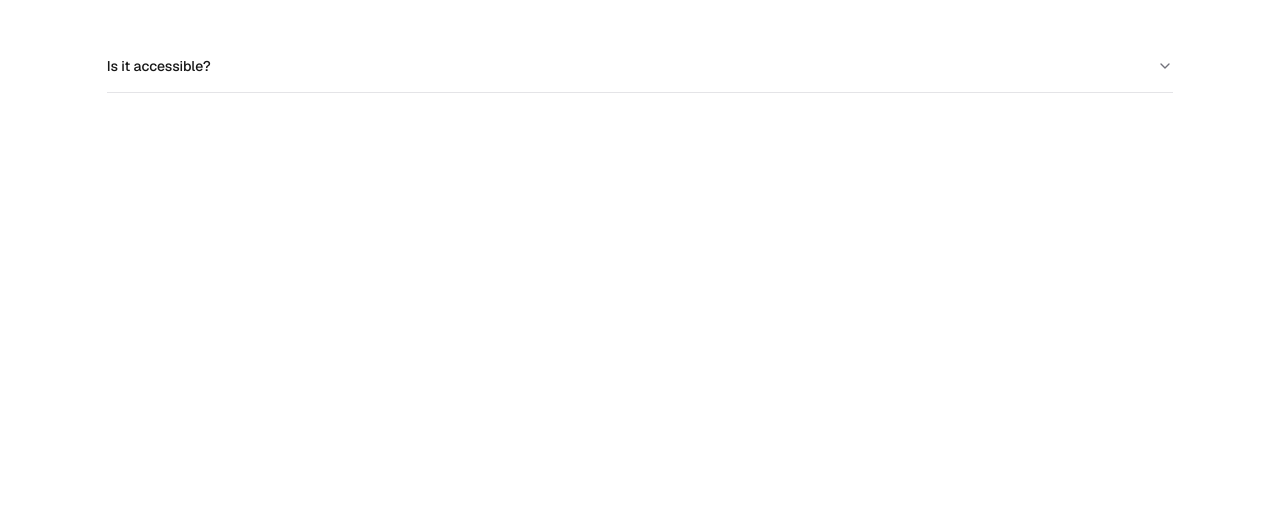
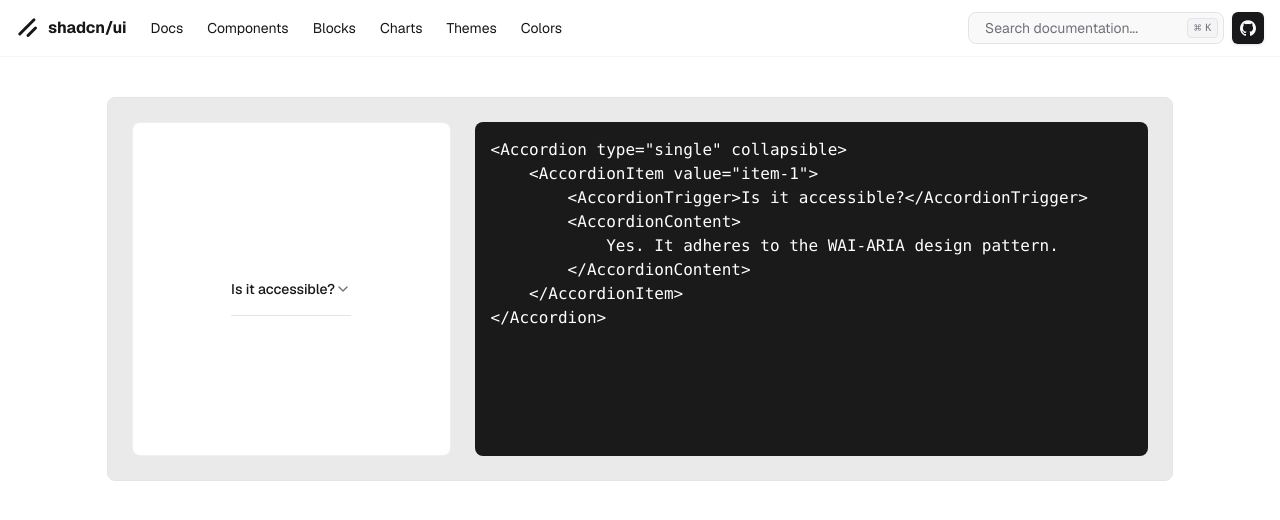
Before and after one commit to the-bipu/shadcn-components, a Next.js app: page /1/accordion in a window 1280 px wide. Shown: the top 520 px of the page. Built offline with nearby package versions, Linux system fonts and the light colour scheme; a web font is replaced by a local one.

Commit message:
Update accordion.tsx

```diff
--- a/pages/[components]/accordion.tsx
+++ b/pages/[components]/accordion.tsx
@@ -5,12 +5,30 @@ import {
     AccordionItem,
     AccordionTrigger,
 } from "@/components/ui/accordion"
+import Navbar from '@/components/common/navbar'
 
 const AccordionPage = () => {
+    const firstCode = `<Accordion type="single" collapsible>
+    <AccordionItem value="item-1">
+        <AccordionTrigger>Is it accessible?</AccordionTrigger>
+        <AccordionContent>
+            Yes. It adheres to the WAI-ARIA design pattern.
+        </AccordionContent>
+    </AccordionItem>
+</Accordion>
+    `;
+
     return (
-        <div className='flex flex-col items-center justify-center w-full h-screen'>
-            <div className='md:w-10/12 w-full h-full flex flex-col gap-4 my-10'>
-                <div>
+        <div className='flex flex-col items-center justify-center w-full h-full'>
+
+            <Navbar />
+
+            <div className='md:w-10/12 w-full h-full flex flex-col gap-4 mb-20'>
+
+                <div className='flex flex-row w-full h-96 border border-border rounded-lg mt-10 bg-[#eaeaea]'>
+                    <div className='md:w-1/3 w-full h-full flex items-center justify-center p-6 pr-3'>
+                        <div className='rounded-lg w-full h-full flex items-center justify-center border border-border/60 bg-white'>
+
                             <Accordion type="single" collapsible>
                                 <AccordionItem value="item-1">
                                     <AccordionTrigger>Is it accessible?</AccordionTrigger>
@@ -19,7 +37,18 @@ const AccordionPage = () => {
                                     </AccordionContent>
                                 </AccordionItem>
                             </Accordion>
+
                         </div>
+                    </div>
+                    <div className='md:w-2/3 w-full h-full flex items-start justify-start p-6 pl-3'>
+                        <div className='bg-[#1a1a1a] rounded-lg w-full h-full text-white p-4 overflow-auto'>
+                            <pre>
+                                {firstCode}
+                            </pre>
+                        </div>
+                    </div>
+                </div>
+
             </div>
         </div>
     )
```
Lines whose indentation alone changed are shown as unchanged.
